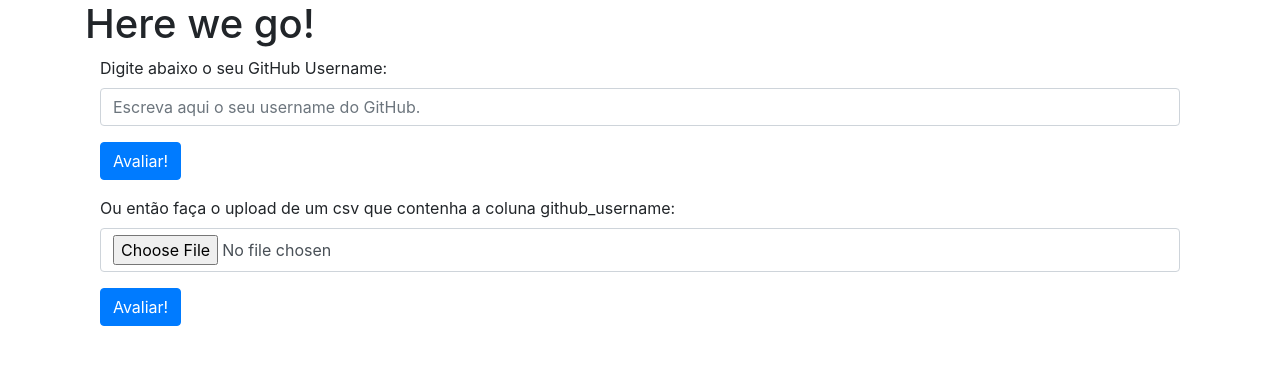
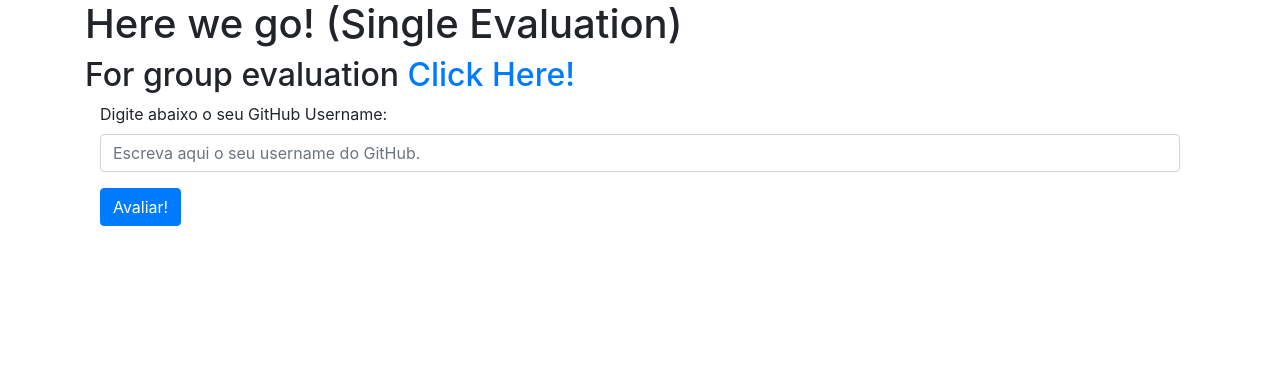
Before and after one commit to felipmartins/github-profile-evaluator, a Django app: page / in a window 1280 px wide. Shown: the top 365 px of the page. Run offline with Django 4.2, Linux system fonts and the light colour scheme; some libraries are stand-ins or nearby versions.

Commit message:
add config to templates

```diff
--- a/evaluator/templates/base.html
+++ b/evaluator/templates/base.html
@@ -5,6 +5,7 @@
     <meta charset="UTF-8">
     <meta http-equiv="X-UA-Compatible" content="IE=edge">
     <meta name="viewport" content="width=device-width, initial-scale=1.0">
+    <link rel="shortcut icon" href="{% static 'img/favicon.ico' %}">
     <link rel="stylesheet" href="https://cdn.jsdelivr.net/npm/bootstrap@4.0.0/dist/css/bootstrap.min.css" integrity="sha384-Gn5384xqQ1aoWXA+058RXPxPg6fy4IWvTNh0E263XmFcJlSAwiGgFAW/dAiS6JXm" crossorigin="anonymous">
     <title>{% block title %} {% endblock %}</title>
 </head>
--- a/evaluator/templates/index.html
+++ b/evaluator/templates/index.html
@@ -10,10 +10,10 @@
 {% block content %}
 
     <div class="container">
-        <h1> Here we go! </h1>
-
+        <h1> Here we go! (Single Evaluation) </h1>
+        <h2> For group evaluation <a href="{% url 'group-homepage' %}"> Click Here! </a> </h2>
         <div class="container">
-            <form action="{% url 'homepage' %}" method="post">
+            <form action="" method="post">
                 {% csrf_token %}
                 <div class="form-group">
                     <label for="github_user">Digite abaixo o seu GitHub Username:</label>
@@ -23,17 +23,6 @@
                 <button type="submit" class="btn btn-primary ">Avaliar!</button>
             </form>
         </div>
-
-        <div class="container g-3 py-3">
-            <form action="{% url 'group-evaluation' %}" method="post">
-                {% csrf_token %}
-                <div class="form-group">
-                    <label for="github_user">Ou então faça o upload de um csv que contenha a coluna github_username:</label>
-                    <input type="file" class="form-control" id="file" name="file" placeholder="Faça o upload do csv aqui." required>
-                </div>
-                <button type="submit" class="btn btn-primary ">Avaliar!</button>
-            </form>
-        </div>
     </div>
 
 
```
Also changed, not shown: evaluator/templates/group_index.html (added, +31 -0 lines).
